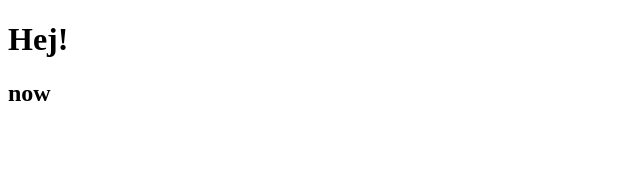
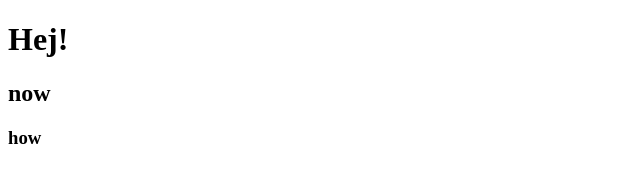
Before and after one commit to AndreaDemSeferi/prog1, a plain HTML site: page index.html in a window 1280 px wide. Shown: the full height of the page, 0-640 px from the left. Drawn offline with Linux system fonts and the light colour scheme.

Commit message:
this file

```diff
--- a/index.html
+++ b/index.html
@@ -9,5 +9,6 @@
 <body>
     <h1>Hej!</h1>
     <h2>now</h2>
+    <h3>how</h3>
 </body>
 </html>
```
